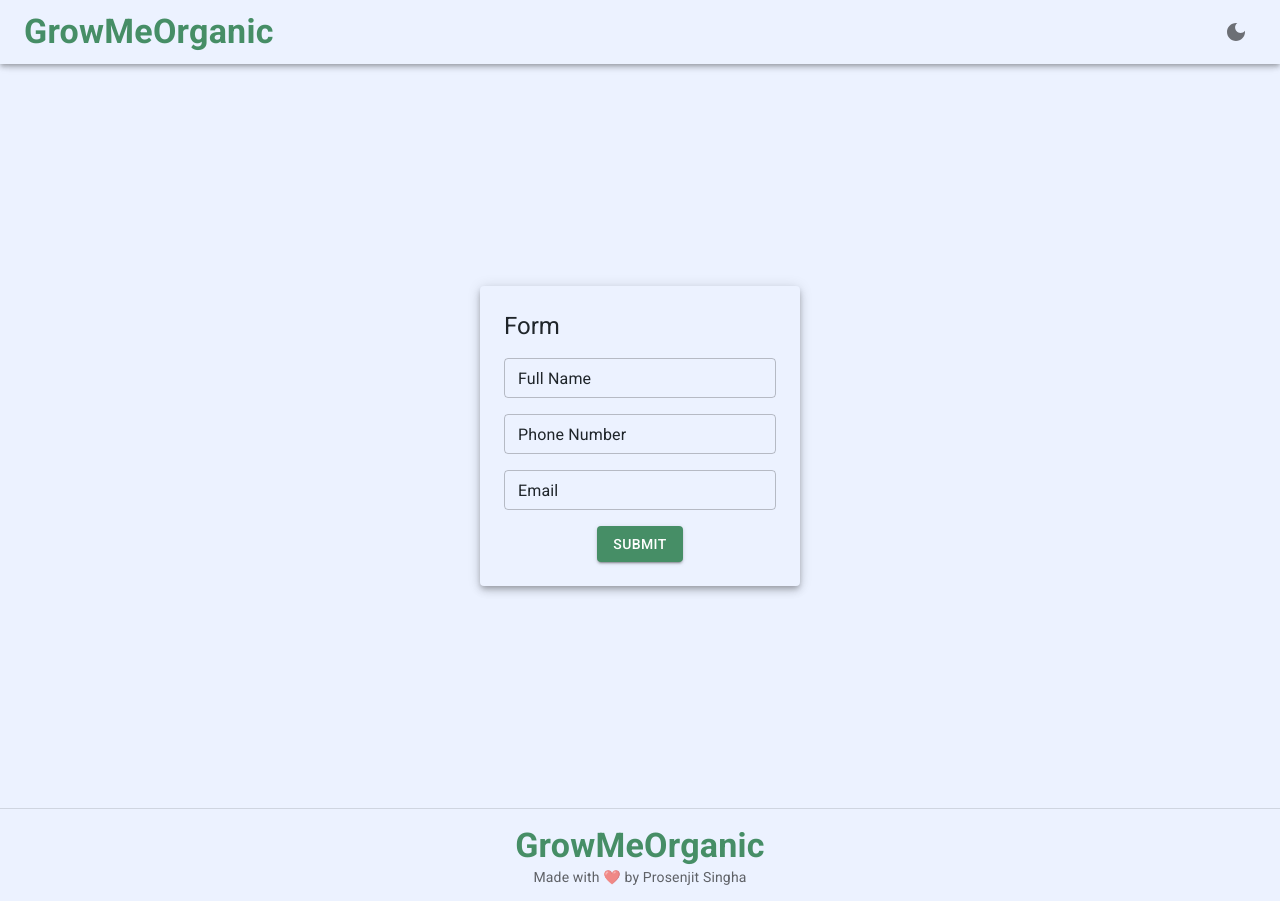
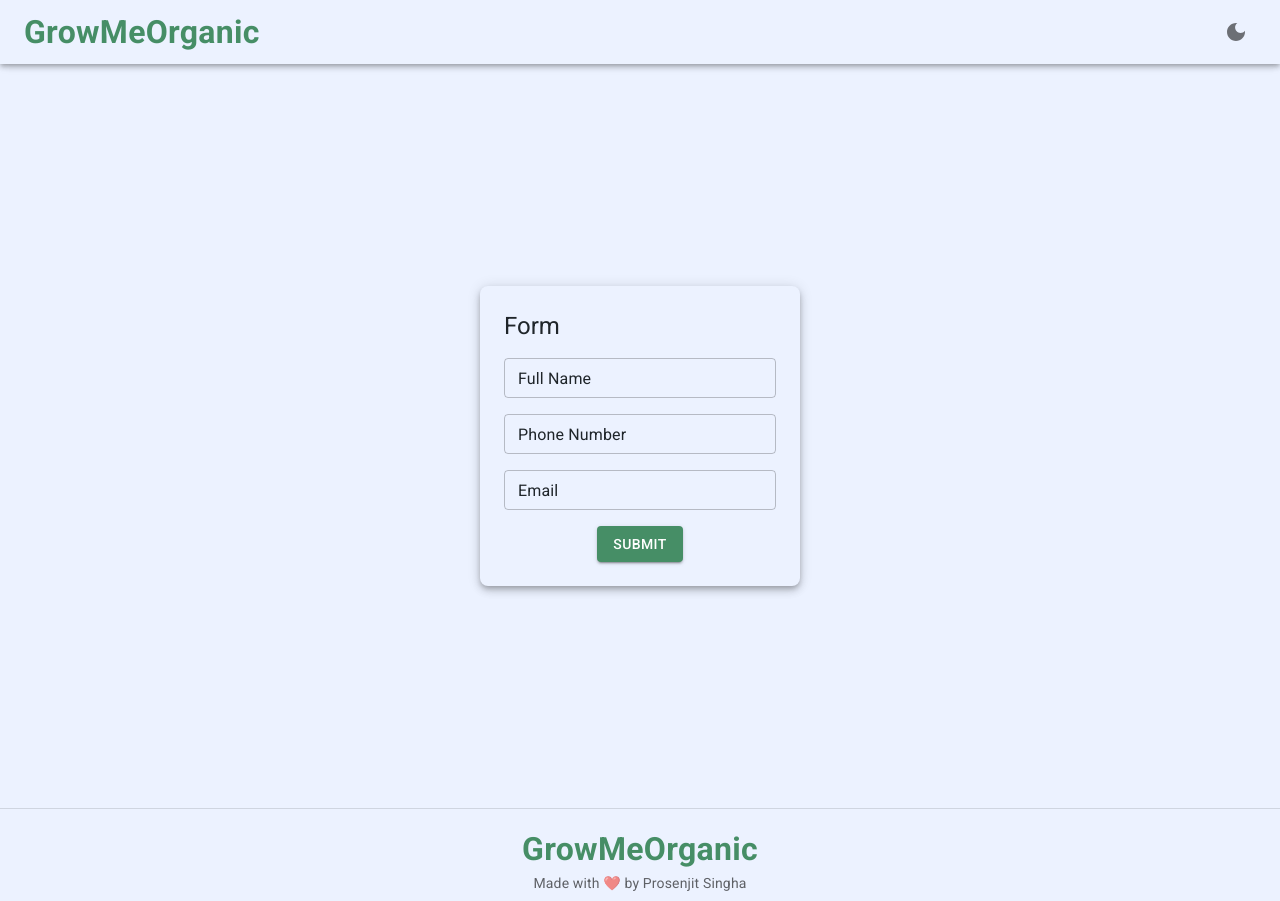
Before and after one commit to prosenjit-singha/react-internship-assignment-GrowMeOrganic, a React (Vite) app: page / in a window 1280 px wide. Built offline with nearby package versions, Linux system fonts and the light colour scheme.

Commit message:
Logo font is now responsive

```diff
--- a/src/components/Logo.tsx
+++ b/src/components/Logo.tsx
@@ -3,11 +3,13 @@ import { Link } from "react-router-dom";
 
 const Logo = () => (
   <Typography
-    variant="h4"
     component={Link}
     to="/"
-    color="primary.main"
-    fontWeight={600}
+    sx={{
+      color: "primary.main",
+      fontWeight: 600,
+      fontSize: "clamp(1.5rem, 5vw, 2rem)",
+    }}
   >
     GrowMeOrganic
   </Typography>
--- a/src/pages/Home/Form/index.tsx
+++ b/src/pages/Home/Form/index.tsx
@@ -1,5 +1,5 @@
 import { useEffect } from "react";
-import { Paper, TextField, Typography, Button } from "@mui/material";
+import { Box, TextField, Typography, Button, lighten } from "@mui/material";
 import { useFormik, FormikHelpers } from "formik";
 import { useNavigate } from "react-router-dom";
 import { useUser } from "../../../contexts/UserProvider";
@@ -42,14 +42,16 @@ function Form() {
   }, [user]);
 
   return (
-    <Paper
+    <Box
       sx={(theme) => ({
         p: 3,
+        borderRadius: 2,
         display: "flex",
         flexDirection: "column",
         gap: 2,
         minWidth: ["100%", "60%", "40%", "25%"],
         boxShadow: ["none", theme.shadows[5]],
+        bgcolor: ["transparent", lighten(theme.palette.background.paper, 0.05)],
       })}
       component="form"
       onSubmit={handleSubmit}
@@ -97,7 +99,7 @@ function Form() {
       >
         Submit
       </Button>
-    </Paper>
+    </Box>
   );
 }
 
```
